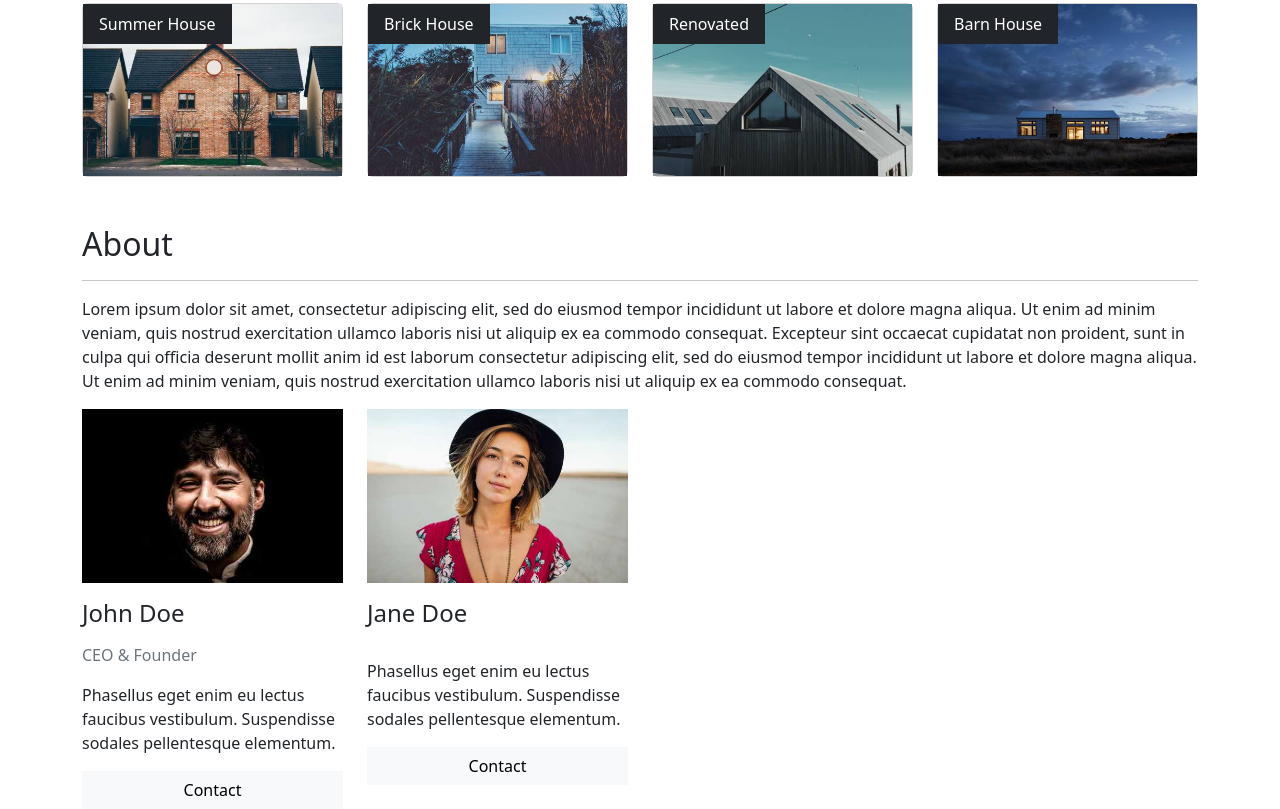
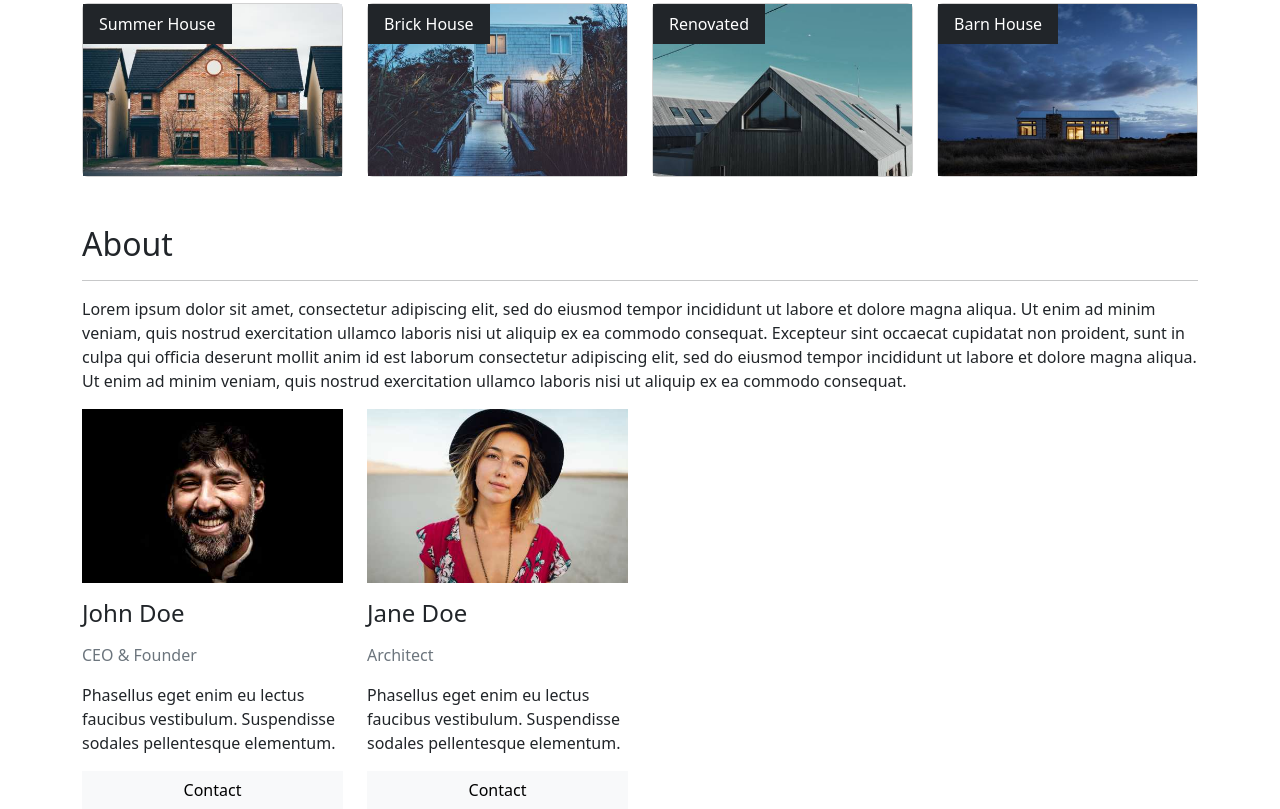
Before and after one commit to m-salman004/TEMPLATES-1, a plain HTML site: page The Architecture/index.html in a window 1280 px wide. Shown: the part 1163-1972 px from the top of the page. Drawn offline with nearby package versions, Linux system fonts and the light colour scheme.

Commit message:
designation

```diff
--- a/The Architecture/index.html
+++ b/The Architecture/index.html
@@ -136,7 +136,7 @@
                   <div class="card border-0">
                     <img src="assets/images/team1.jpg" alt="" srcset="">
                     <h4 class="my-3 mb-0">Jane Doe</h4>
-                    <p class="text-secondary my-3 mb-0"></p>
+                    <p class="text-secondary my-3 mb-0">Architect</p>
                     <p class="my-3">Phasellus eget enim eu lectus faucibus vestibulum. Suspendisse sodales pellentesque elementum.</p>
                     <button class="btn btn-light"> Contact</button>
                   </div>
```
